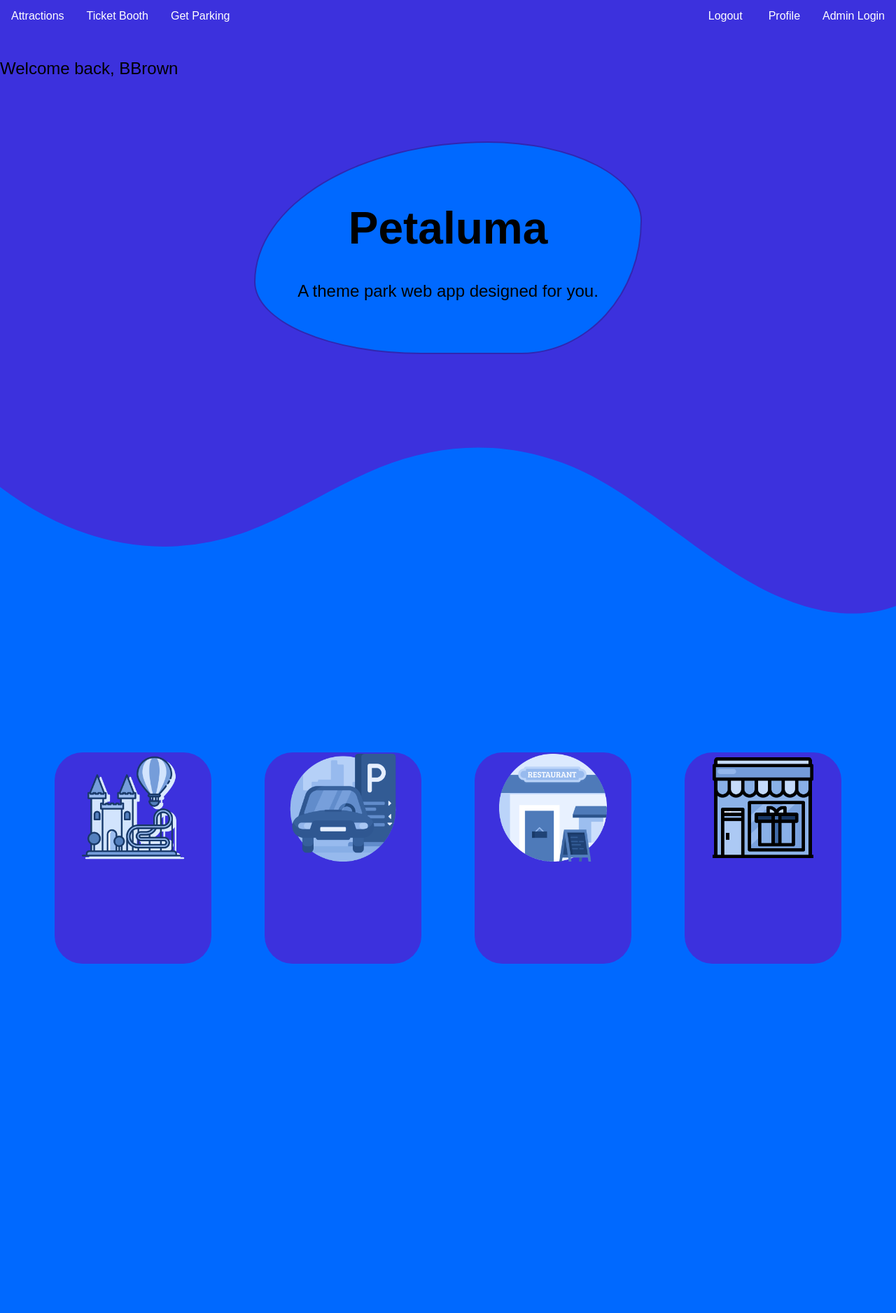
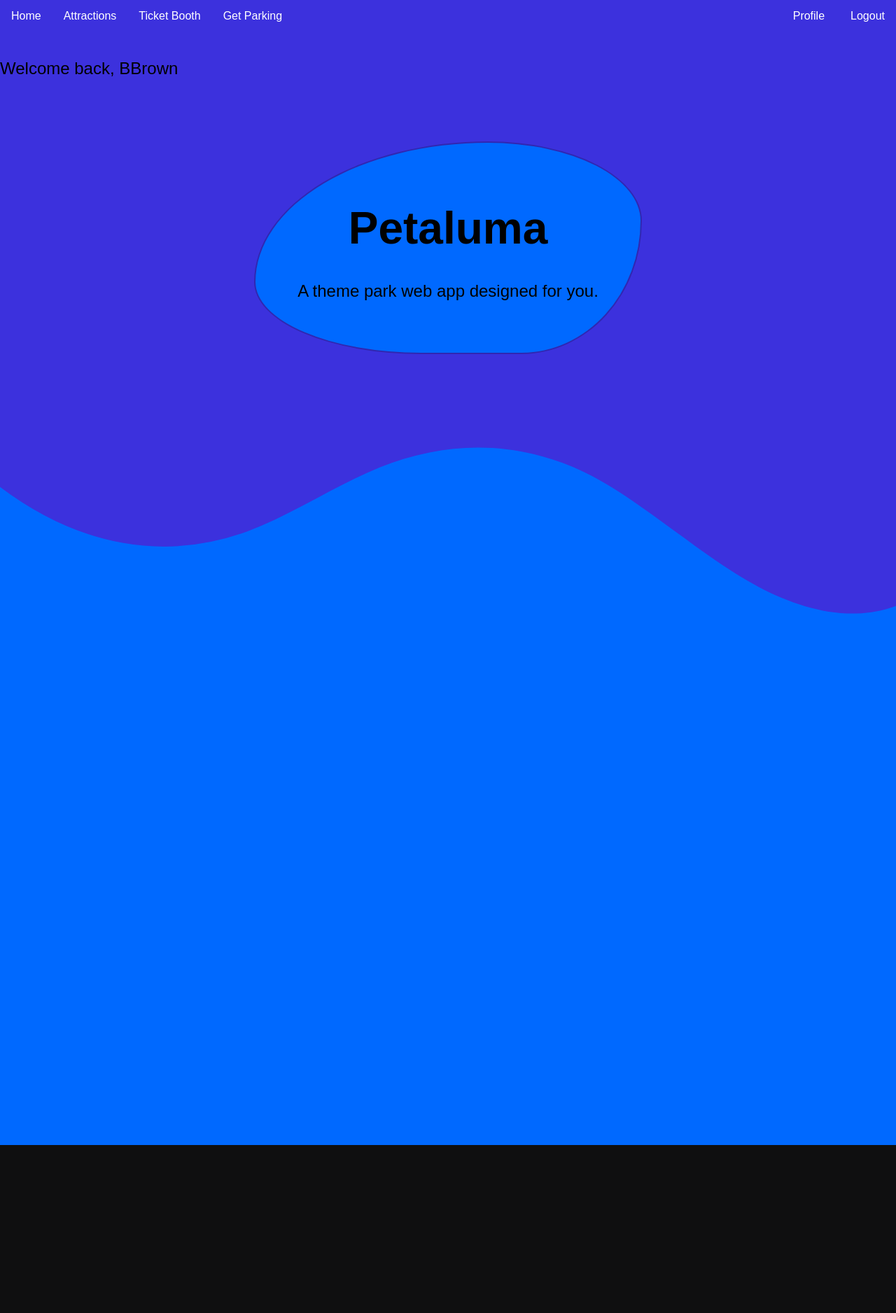
Before and after one commit to mirkwoodia/petaluma, a PHP site: page /Home_Page.php in a window 1280 px wide. Shown: the top 1876 px of the page at 70% size. Run offline with PHP 8.4, Linux system fonts and the light colour scheme; a user stored in the database is signed in.

Commit message:
Buttons yay
Idk why i uploaded every file manually, but its just login pages

```diff
--- a/Admin_Portal.html
+++ b/Admin_Portal.html
@@ -59,7 +59,7 @@
                         <img src="Restaurant.png">
                     </div>
                     <div class="category-info">
-                        <h2 class="category-name">Maintenance</h2>
+                        <h2 class="category-name">Maintanence</h2>
                         <p class="category-description"></p>
                         <a href="read_Maintenance.php"><button class="visit-link">Click Here</button></a>
                     </div>
--- a/Home_Page.css
+++ b/Home_Page.css
@@ -312,135 +312,3 @@ h1
 .navtop li a i {
   margin-right: 5px;
 }
-
-
-
-.portal-category {
-  display: inline-block;
-  vertical-align: top;
-  margin: 0 20px 20px 0;
-  width: calc(20% - 20px);
-  text-align: center;
-  }
-
-  .category-image {
-  width: 100%;
-  height: 100%;
-  overflow: hidden;
-  }
-
-  .category-image img {
-  width: 70%;
-  height: 70%;
-  object-fit: cover;
-  }
-
-  .category-info {
-  padding: 20px;
-  }
-
-  @media screen and (max-width: 768px) {
-  .portal-category {
-    display: block;
-    margin: 0 auto 20px auto;
-    width: 100%;
-  }
-  }
-
-  @media screen and (min-width: 768px) and (max-width: 1200px) {
-  .portal-category {
-    display: inline-block;
-    vertical-align: top;
-    margin: 0 auto 20px auto;
-    width: calc(50% - 20px);
-  }
-  }
-
-  @media screen and (min-width: 1200px) {
-  .portal-category {
-    display: inline-block;
-    vertical-align: top;
-    margin: 0 auto 20px auto;
-    width: calc(20% - 20px);
-  }
-  }
-
-
-
-  .category-container {
-  display: flex;
-  justify-content: center;
-  align-items: center;
-  flex-wrap: wrap;
-  max-width: 1200px;
-  margin: 0 auto;
-  height: 100vh;
-  }
-
-  .parent {
-  display: flex;
-  justify-content: center;
-  align-items: center;
-  height: 100%;
-  }
-
-  .portal-category {
-  border: 2px solid transparent;
-  transition: border-color 0.5s ease;
-  background-color: #3c31dd;
-  border-radius: 40px;
-  background: #3c31dd;
-  }
-
-  .portal-category:hover {
-  border-color: #3f69a8;
-  }
-
-  .category-name {
-  margin-top: 0;
-  color: #3f69a8;
-  background-color: #0069ff;
-  border: none;
-  padding: 12px 24px;
-  text-align: center;
-  text-decoration: none;
-  display: inline-block;
-  font-size: 16px;
-  margin-top: 20px;
-  cursor: pointer;
-  border-radius: 4px;
-  opacity: 0;
-  transition: opacity 1s ease;
-
-  font-weight: 100;
-  color: #14d134;
-  font-family: "Century Gothic";
-  }
-
-  .visit-link {
-  background-color: #ffffff;
-  border-color: #3f69a8;
-  padding: 12px 24px;
-  text-align: center;
-  text-decoration: none;
-  display: inline-block;
-  font-size: 16px;
-  margin-top: 20px;
-  cursor: pointer;
-  border-radius: 4px;
-  opacity: 0;
-  transition: opacity 0.5s ease;
-  color: #3f69a8;
-  font-family: "Century Gothic";
-  }
-
-  .portal-category:hover .visit-link {
-  border-color: #0069ff;
-  opacity: 1;
-  }
-
-  .portal-category:hover .category-name {
-  border-color: #0069ff;
-  opacity: 1;
-  display: inline-block;
-  }
--- a/Home_Page.php
+++ b/Home_Page.php
@@ -24,23 +24,7 @@ if (!isset($_SESSION['loggedin'])) {
 
   </head>
   <body>
-        <div class = "navtop">
-            <ul>
-                <?php if (isset($_SESSION['loggedin'])) { ?>
-                    <li><a href="attractions.php">Attractions</a></li>
-                    <li><a href="Ticket_Booth.php">Ticket Booth</a></li>
-                    <li><a href="getParking.php">Get Parking</a></li>
-                <?php } ?>
-                <?php if (!isset($_SESSION['loggedin'])) { ?>
-                    <li style="float:right"><a href="Login_Member.html">Member Login/Register</a></li>
-                <?php } ?>
-                <li style="float:right"><a href="Login_Admin.html">Admin Login</a></li>
-                <li style = "float:right"><a href="Profile_Member.php"><i class="fas fa-user-circle"></i>Profile</a></li>
-                <?php if (isset($_SESSION['loggedin'])) { ?>
-				    <li style = "float:right"><a href="Logout_Member.php"><i class="fas fa-sign-out-alt"></i>Logout</a></li>
-                <?php } ?>
-            </ul>
-        </div>
+        <?php require_once('nav.php');?>
 
         <div class="content">
             <?php if (isset($_SESSION['loggedin'])) {
@@ -72,51 +56,6 @@ if (!isset($_SESSION['loggedin'])) {
               ></path>
             </svg>
           </div>
-
-
-          <div class="content update">
-        <div class="parent" style="margin-top:100px">
-            <div class="category-container">
-
-                <div class="portal-category">
-                    <div class="category-image">
-                        <img src="attractions.png">
-                    </div>
-                    <div class="category-info">
-                        <h2 class="category-name">Petaluma Wheel</h2>
-                        <p class="category-description"></p>
-                    </div>
-                </div>
-                <div class="portal-category">
-                    <div class="category-image">
-                        <img src="Parking.png">
-                    </div>
-                    <div class="category-info">
-                        <h2 class="category-name">Petaluma Speedway</h2>
-                        <p class="category-description"></p>
-                    </div>
-                </div>
-                <div class="portal-category">
-                    <div class="category-image">
-                        <img src="Restaurant.png">
-                    </div>
-                    <div class="category-info">
-                        <h2 class="category-name">Petaluma Aqua</h2>
-                        <p class="category-description"></p>
-                    </div>
-                </div>
-                <div class="portal-category">
-                    <div class="category-image">
-                        <img src="Gift.png">
-                    </div>
-                    <div class="category-info">
-                        <h2 class="category-name">Petaluma Putt-Putt</h2>
-                        <p class="category-description"></p>
-                    </div>
-                </div>
-            </div>
-        </div>
-    </div>
     </section>
 
     <section class="bubble">
--- a/Login_Account.css
+++ b/Login_Account.css
@@ -2,7 +2,7 @@ body {
   margin: 0;
   padding: 0;
   font-family: Arial, sans-serif;
-  background-color: #2680eb;
+  background-color: #3f69a8 !important;
 }
 
 .container {
--- a/Login_Member_Handler.php
+++ b/Login_Member_Handler.php
@@ -6,6 +6,7 @@ $dbName = "mydb";
 
 $connLoginMember = mysqli_connect($dbServername, $dbUsername, $dbPassword, $dbName);
 if (!$connLoginMember) {
+    echo ":(";
     die("Connection failed: " . mysqli_connect_error());
 }
 
--- /dev/null
+++ b/nav.php
@@ -0,0 +1,19 @@
+<div class = "navtop">
+            <ul>
+                <li><a href="Home_Page.php">Home</a></li>
+                <?php if (isset($_SESSION['loggedin'])) { ?>
+                  <li><a href="attractions.php">Attractions</a></li>
+                  <li><a href="Ticket_Booth.html">Ticket Booth</a></li>
+                  <li><a href="getParking.php">Get Parking</a></li>
+                <?php } ?>
+                <?php if (!isset($_SESSION['loggedin'])) { ?>
+                  <li style="float:right"><a href="Login_Member.php">Member Login/Register</a></li>
+                  <li style="float:right"><a href="Login_Admin.php">Admin Login</a></li>
+                <?php } ?>
+                <?php if (isset($_SESSION['loggedin'])) { ?>
+                  <li style = "float:right"><a href="Logout_Member.php"><i class="fas fa-sign-out-alt"></i>Logout</a></li>
+                  <li style = "float:right"><a href="Profile_Member.php"><i class="fas fa-user-circle"></i>Profile</a></li>
+
+                <?php } ?>
+            </ul>
+        </div>
```
Also changed, not shown: Login_Admin.php (added, +41 -0 lines), Login_Member.php (added, +47 -0 lines), loginNav.css (added, +44 -0 lines), Gift.png, Login.png, Member.png, Parking.png, Restaurant.png, Tab.ico, attractions.png, ticket.png.
